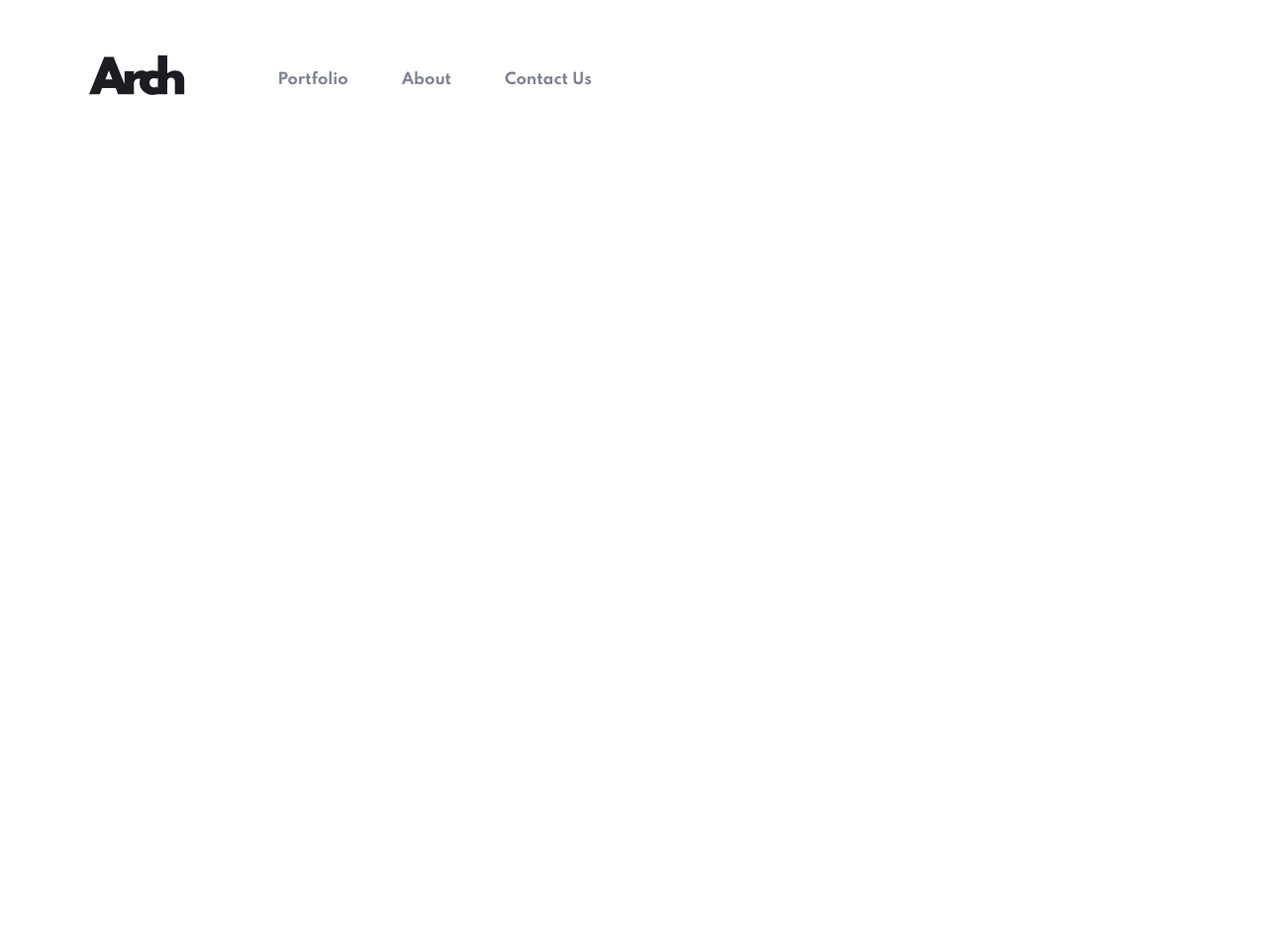
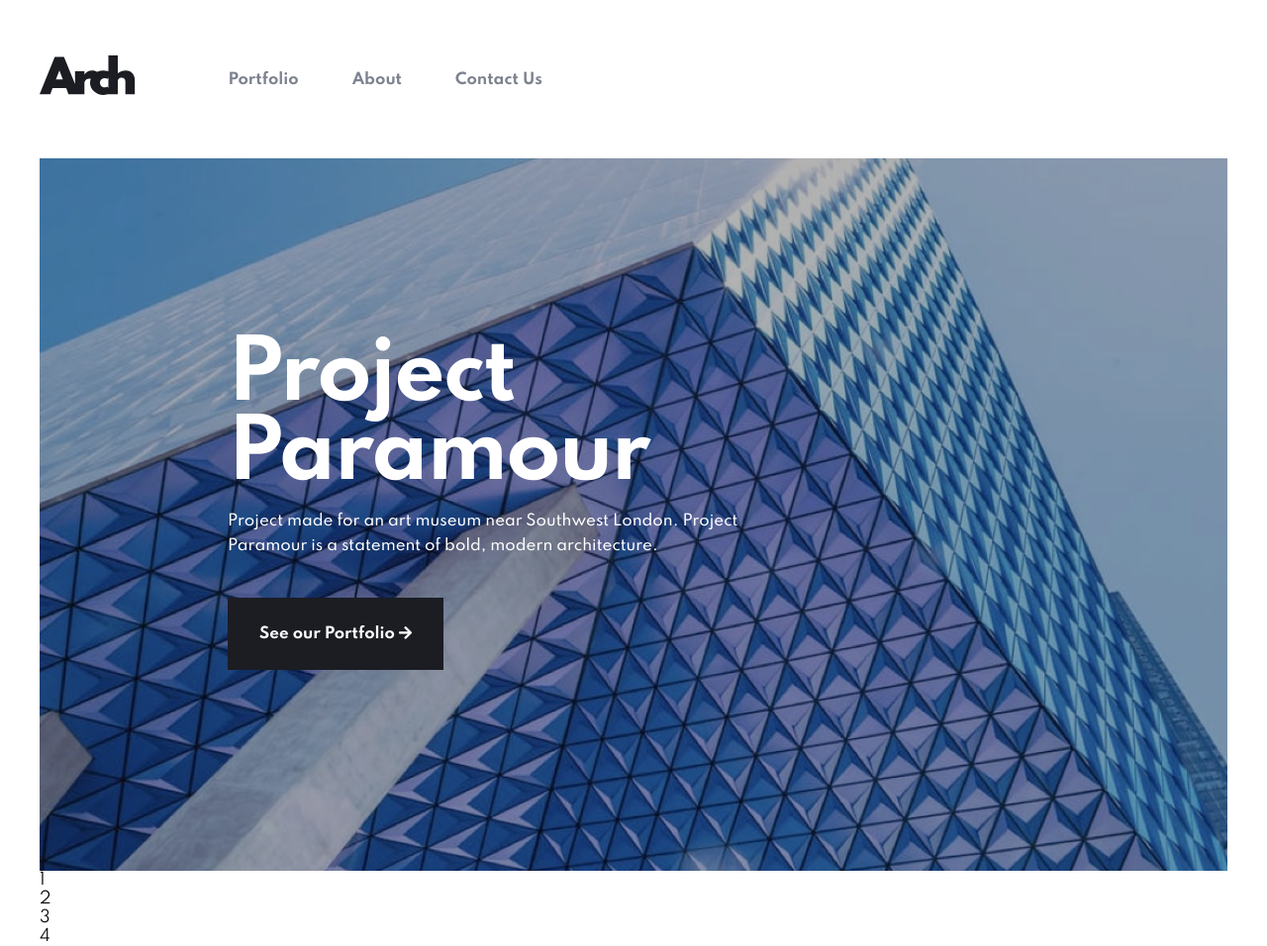
Before and after one commit to mitchbrunke/Arch-Studio, a plain HTML site: page index.html in a window 1280 px wide. Shown: the whole page at 99% size. Before the commit the page ends 800 px from the top, so only its background shows below. Drawn offline with Linux system fonts and the light colour scheme.

Commit message:
hero done

```diff
--- a/index.html
+++ b/index.html
@@ -17,6 +17,12 @@
       href="https://fonts.googleapis.com/css2?family=Spartan:wght@200;400;500;600;700;800;900&display=swap"
       rel="stylesheet"
     />
+    <link
+      rel="stylesheet"
+      href="https://cdnjs.cloudflare.com/ajax/libs/font-awesome/5.12.0-2/css/all.min.css"
+      integrity="sha256-46r060N2LrChLLb5zowXQ72/iKKNiw/lAmygmHExk/o="
+      crossorigin="anonymous"
+    />
   </head>
   <body>
     <div class="main-container">
@@ -31,10 +37,36 @@
         </div>
         <ul>
           <a href="#"><li>Portfolio</li></a>
-          <a href="#"> <li>About</li></a>
+          <a href="#"><li>About</li></a>
           <a href="#"><li>Contact Us</li></a>
         </ul>
       </nav>
+      <section class="hero-slides">
+        <div class="slide">
+          <div class="overlay">
+            <div class="slide-content">
+              <h3>
+                Project <br />
+                Paramour
+              </h3>
+              <p>
+                Project made for an art museum near Southwest London. Project
+                Paramour is a statement of bold, modern architecture.
+              </p>
+              <a href="#"
+                ><button>
+                  See our Portfolio <i class="fas fa-arrow-right"></i></button
+              ></a>
+            </div>
+          </div>
+        </div>
+        <div class="numbers">
+          <div class="number"><p>1</p></div>
+          <div class="number"><p>2</p></div>
+          <div class="number"><p>3</p></div>
+          <div class="number"><p>4</p></div>
+        </div>
+      </section>
     </div>
   </body>
 </html>
--- a/styles/_global.scss
+++ b/styles/_global.scss
@@ -3,6 +3,13 @@
   padding: 0;
   box-sizing: border-box;
 }
+
+$very-dark-blue: #1b1d23;
+$dark-grey: #60636d;
+$medium-grey: #7d828f;
+$light-grey: #c8ccd8;
+$very-light-grey: #eeeff4;
+$error-red: DF5656;
 
 p {
   font-family: "Spartan", sans-serif;
@@ -24,7 +31,7 @@ nav {
   line-height: 25px;
   display: flex;
   align-items: center;
-  padding-top: 56px;
+  padding: 56px 0;
   width: 550px;
 
   ul {
@@ -48,7 +55,7 @@ nav {
 }
 
 .main-container {
-  max-width: 1100px;
+  max-width: 1200px;
   margin: 0 auto;
 }
 
--- a/styles/_home.scss
+++ b/styles/_home.scss
@@ -0,0 +1,62 @@
+.hero-slides {
+  height: 720px;
+  background: rgba(0, 0, 0, 0.5);
+  z-index: 5;
+}
+
+.slide {
+  background: url(/assets/home/desktop/image-hero-paramour.jpg);
+  background-size: cover;
+  height: 100%;
+  position: relative;
+
+  h3 {
+    font-family: Spartan;
+    font-style: normal;
+    font-weight: bold;
+    font-size: 80px;
+    line-height: 80px;
+    /* or 100% */
+    letter-spacing: -2px;
+    color: #ffffff;
+  }
+
+  p {
+    font-family: Spartan;
+    font-style: normal;
+    font-weight: 500;
+    font-size: 15px;
+    line-height: 25px;
+    padding: 14px 99px 40px 0;
+    /* or 167% */
+
+    color: #ffffff;
+  }
+
+  .overlay {
+    position: absolute;
+    top: 0;
+    left: 0;
+    width: 100%;
+    height: 100%;
+    background: rgba(0, 0, 0, 0.3);
+  }
+
+  .slide-content {
+    color: white;
+    padding: 180px 376px 179px 190px;
+  }
+
+  button {
+    background: #1b1d23;
+    color: white;
+    border: none;
+    padding: 24px 32px;
+    font-family: Spartan;
+    font-style: normal;
+    font-weight: bold;
+    font-size: 15px;
+    line-height: 25px;
+    text-align: right;
+  }
+}
```
Also changed, not shown: styles/style.css, 1 other file.
